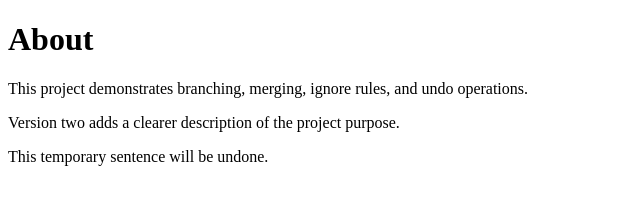
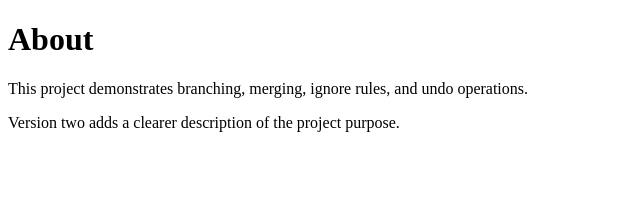
Before and after one commit to lokeswargupta/Git_workflow_Test_Case_Assignment-, a plain HTML site: page about.html in a window 1280 px wide. Shown: the whole page, without its empty margins (0-640 px from the left). Drawn offline with Linux system fonts and the light colour scheme.

Commit message:
Revert "Add temporary sentence"
This reverts commit e34a15c8f5c03e3215951b190b377cc0acfc9633.

```diff
--- a/about.html
+++ b/about.html
@@ -12,5 +12,3 @@
 </html>
 
 <p>Version two adds a clearer description of the project purpose.</p>
-
-<p>This temporary sentence will be undone.</p>
```
